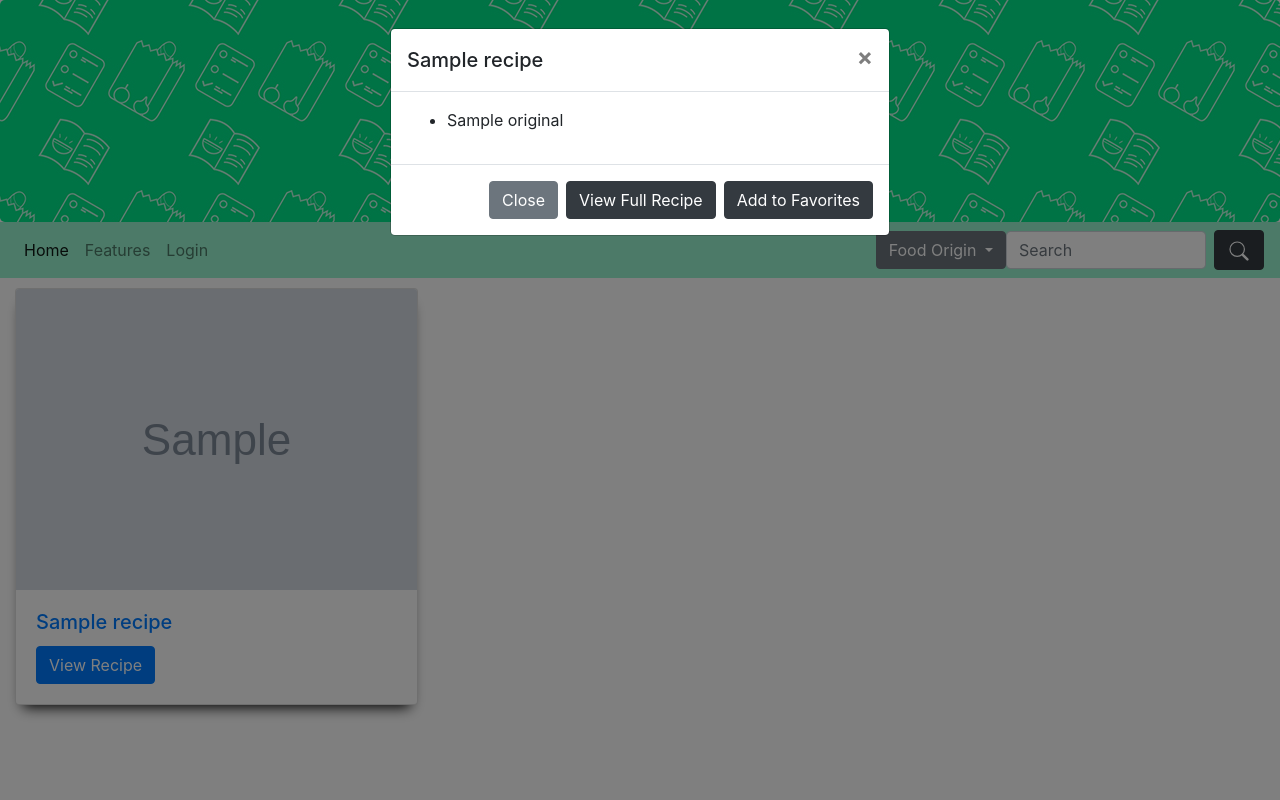
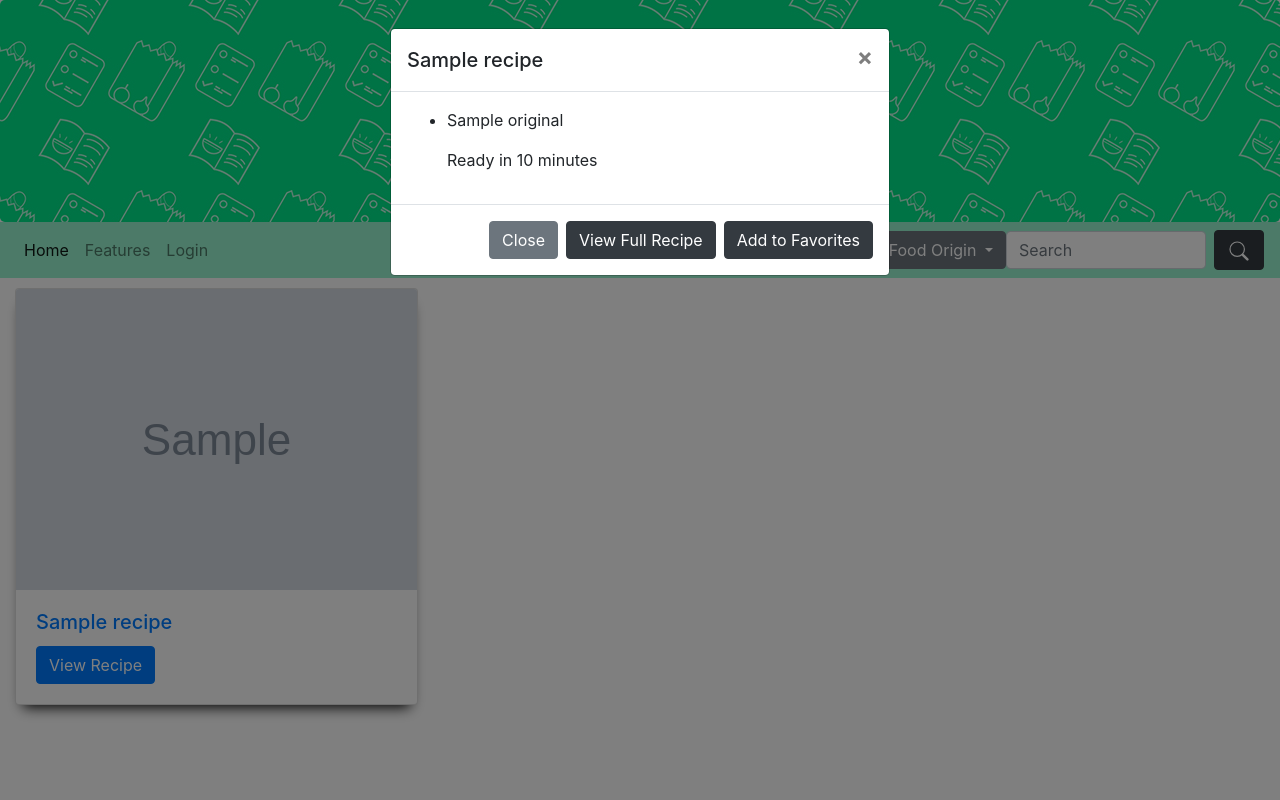
Before and after one commit to ChicoState/GroceryGenerator, a Django app: template templates/index.html in a window 1280 px wide, after a click on "View Recipe". Run offline with Django 3.2, Linux system fonts and the light colour scheme; the template is opened without the code that fills it: most values are stand-ins (such as "Sample title", 1, 10 or a date in 2020); grey boxes marked "Sample" are stand-in pictures; some libraries are stand-ins or nearby versions.

```diff
--- a/templates/index.html
+++ b/templates/index.html
@@ -28,7 +28,6 @@
 				<button type="button" class="btn btn-primary" data-toggle="modal" data-target="#recipeModal_{{recipe.id}}">
 				  View Recipe
 				</button>
-
 				<!-- Modal -->
 				<div class="modal fade" id="recipeModal_{{recipe.id}}" tabindex="-1" role="dialog" aria-labelledby="recipeModalLabel_{{recipe.id}}" aria-hidden="true">
 				  <div class="modal-dialog" role="document">
@@ -42,9 +41,12 @@
 				      <div class="modal-body">
 				        <ul>
 				        	{% for item in recipe.extendedIngredients %}
-				        	<li>{{item.original}}</li>
+				        		<li>{{item.original}}</li>
 				        	{% endfor %}
 				        </ul>
+				        {% if recipe.id.readyInMinutes != 45 %} <!-- need to make this not show a time if recipe doesn't include one -->
+				        	<ul> Ready in {{recipe.readyInMinutes}} minutes</ul>
+				        {% endif %}
 				      </div>
 				      <div class="modal-footer">
 				        <button type="button" class="btn btn-secondary" data-dismiss="modal">Close</button>
```
